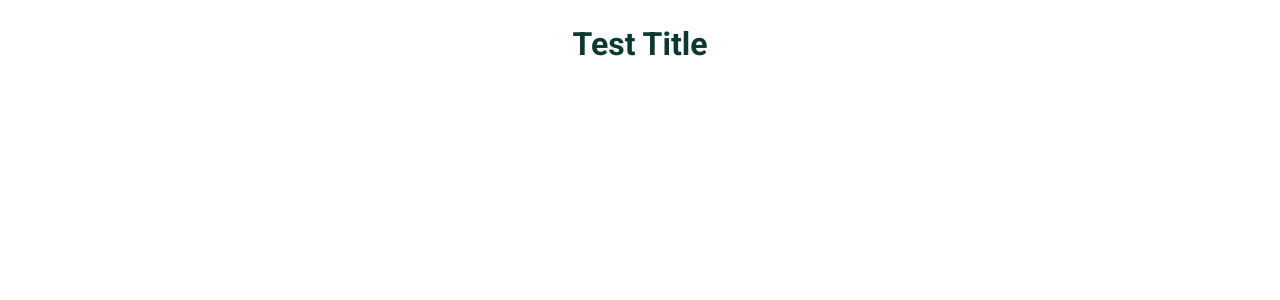
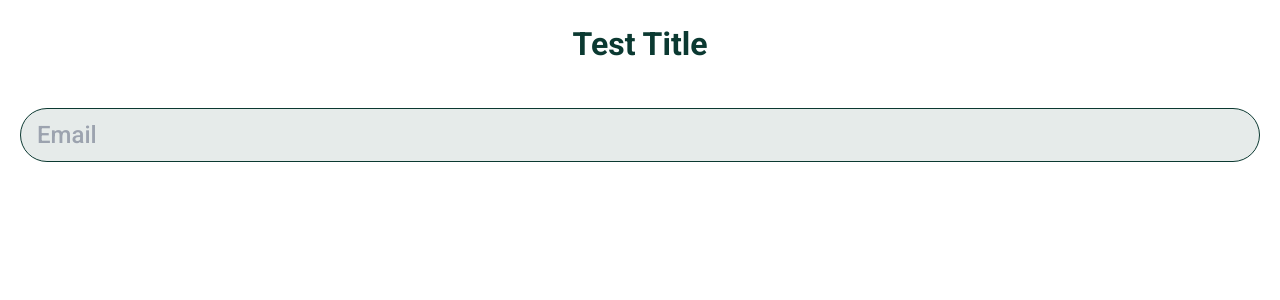
Before and after one commit to miruankodra/sera, an Angular app: page / in a window 1280 px wide. Shown: the top 300 px of the page. Built offline with nearby package versions, Linux system fonts and the light colour scheme.

Commit message:
Create Title component

```diff
--- /dev/null
+++ b/src/app/components/shared/se-input/se-input.component.html
@@ -0,0 +1,41 @@
+@if (type() === 'text') {
+  <div
+    class="{{ width() }} {{ height() }} flex flex-row items-center justify-start {{ bgColor() }} border-[1px] {{ borderColor() }} rounded-full p-2 pl-4">
+    @if (icon() && icon() !== '') {
+      <img [src]="icon()" alt="input icon" class="size-full"/>
+    }
+    <input type="text" [placeholder]="placeholder()"
+           class="h-full flex-1 outline-none border-none {{fontStyle()}} bg-transparent"
+           (input)="onInputChange($event)">
+  </div>
+} @else if (type() === 'password') {
+  <div
+    class="{{ width() }} {{ height() }} flex flex-row items-center justify-start {{ bgColor() }} border-[1px] {{ borderColor() }} rounded-full p-2 pl-4">
+    @if (icon() && icon() !== '') {
+      <img [src]="icon()" alt="input icon" class="size-full"/>
+    }
+    <input type="password" [placeholder]="placeholder()"
+           class="h-full flex-1 outline-none border-none {{fontStyle()}} bg-transparent"
+           (input)="onInputChange($event)">
+  </div>
+} @else if (type() === 'number') {
+  <div
+    class="{{ width() }} {{ height() }} flex flex-row items-center justify-start {{ bgColor() }} border-[1px] {{ borderColor() }} rounded-full p-2 pl-4">
+    @if (icon() && icon() !== '') {
+      <img [src]="icon()" alt="input icon" class="size-full"/>
+    }
+    <input type="number" [placeholder]="placeholder()"
+           class="h-full flex-1 outline-none border-none {{fontStyle()}} bg-transparent"
+           (input)="onInputChange($event)">
+  </div>
+} @else {
+  <div
+    class="{{ width() }} {{ height() }} flex flex-row items-center justify-start {{ bgColor() }} border-[1px] {{ borderColor() }} rounded-full p-2 pl-4">
+    @if (icon() && icon() !== '') {
+      <img [src]="icon()" alt="input icon" class="size-full"/>
+    }
+    <input type="text" [placeholder]="placeholder()"
+           class="h-full flex-1 outline-none border-none {{fontStyle()}} bg-transparent"
+           (input)="onInputChange($event)">
+  </div>
+}
--- /dev/null
+++ b/src/app/components/shared/se-input/se-input.component.ts
@@ -0,0 +1,27 @@
+import {Component, input, output, OutputEmitterRef} from '@angular/core';
+
+@Component({
+  selector: 'se-input',
+  standalone: true,
+  imports: [],
+  templateUrl: './se-input.component.html',
+  styleUrl: './se-input.component.scss'
+})
+export class SeInputComponent {
+  type = input<string>('text');
+  width = input<string>('w-full');
+  height = input<string>('h-[54px]');
+  bgColor = input<string>('bg-white opacity-10 backdrop-blur-2xl');
+  borderColor = input<string>('border-black');
+  fontStyle = input<string>('text-[24px] text-white font-medium');
+  icon = input<string>();
+  placeholder = input<string>('');
+
+  onInput: OutputEmitterRef<string> = output<string>();
+
+  onInputChange(event: Event): void {
+    const inputValue = (event.target as HTMLInputElement).value;
+    this.onInput.emit(inputValue);
+  }
+
+}
--- a/src/app/pages/test/test.component.html
+++ b/src/app/pages/test/test.component.html
@@ -1,3 +1,7 @@
 <div class="w-full flex flex-col items-center justify-start gap-10 p-5 h-full">
   <se-title color="text-se-green" size="text-[32px]" weight="font-bold" font="non-italic">Test Title</se-title>
+  <div class="w-full">
+    <se-input type="text" bgColor="bg-se-green bg-opacity-10 backdrop-blur-2xl" borderColor="border-se-green"
+              placeholder="Email" (onInput)="getInputValue($event)"/>
+  </div>
 </div>
--- a/src/app/pages/test/test.component.ts
+++ b/src/app/pages/test/test.component.ts
@@ -1,15 +1,19 @@
 import {Component} from '@angular/core';
 import {SeTitleComponent} from "../../components/shared/se-title/se-title.component";
+import {SeInputComponent} from "../../components/shared/se-input/se-input.component";
 
 @Component({
   selector: 'se-test',
   standalone: true,
   imports: [
-    SeTitleComponent
+    SeTitleComponent,
+    SeInputComponent
   ],
   templateUrl: './test.component.html',
   styleUrl: './test.component.scss'
 })
 export class TestComponent {
-
+  getInputValue(e: string) {
+    console.log('Input value:', e);
+  }
 }
```
Also changed, not shown: src/app/components/shared/se-input/se-input.component.scss (added), 1 other file (tests, documents, lock files or other folders).
